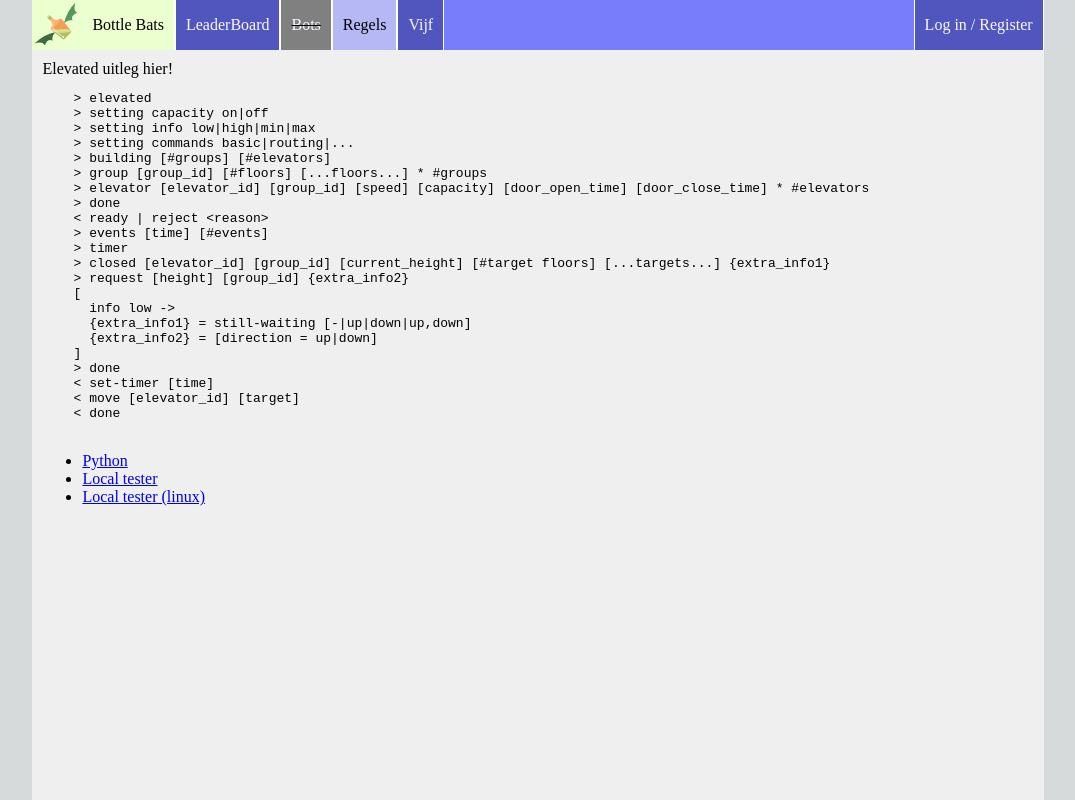
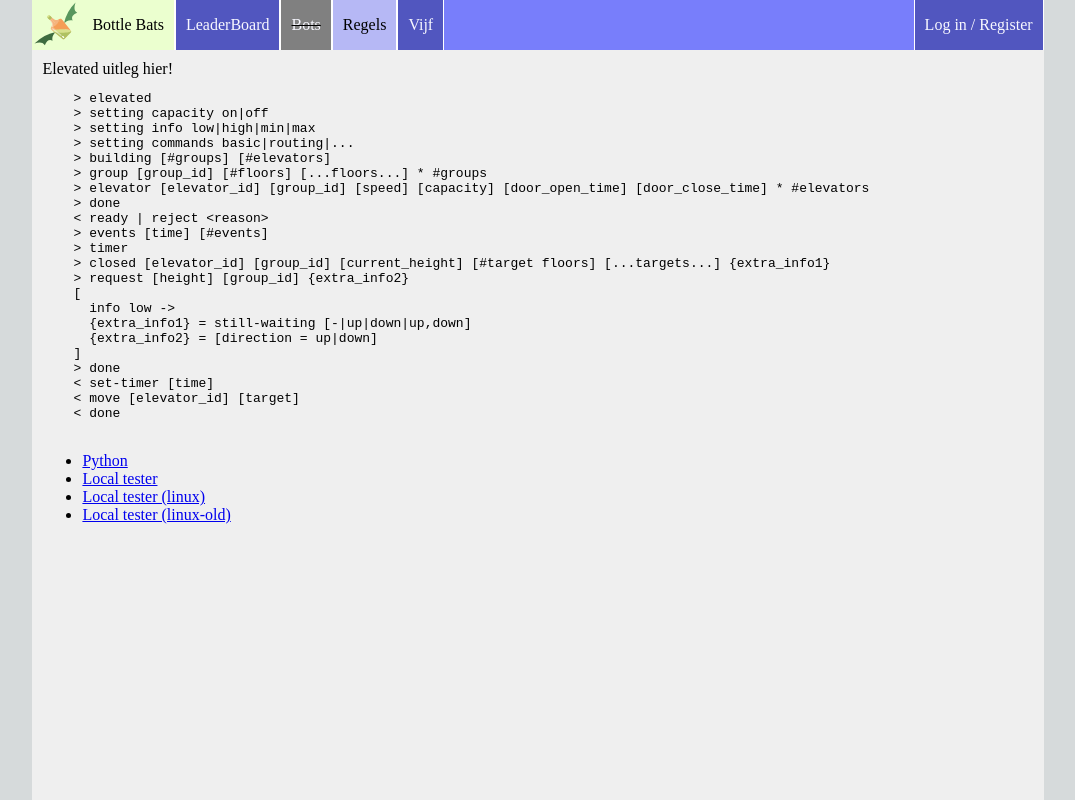
Before and after one commit to davidot/BottleBats, a Vue app in the folder site/: page /rules in a window 1280 px wide. Shown: the whole page, without its empty margins (102-1177 px from the left). Built offline with nearby package versions, Linux system fonts and the light colour scheme; no server answers.

Commit message:
Site: Add link to special tester version

```diff
--- a/site/src/views/elevated/ExplainView.vue
+++ b/site/src/views/elevated/ExplainView.vue
@@ -29,6 +29,7 @@
     <li><a href="elevated-examples/random_travel.py" download>Python</a></li>
     <li><a href="elevated-examples/elevated-tester.exe" download>Local tester</a></li>
     <li><a href="elevated-examples/elevated-tester" download>Local tester (linux)</a></li>
+    <li><a href="elevated-examples/elevated-tester-erik" download>Local tester (linux-old)</a></li>
   </ul>
 </template>
 
```
